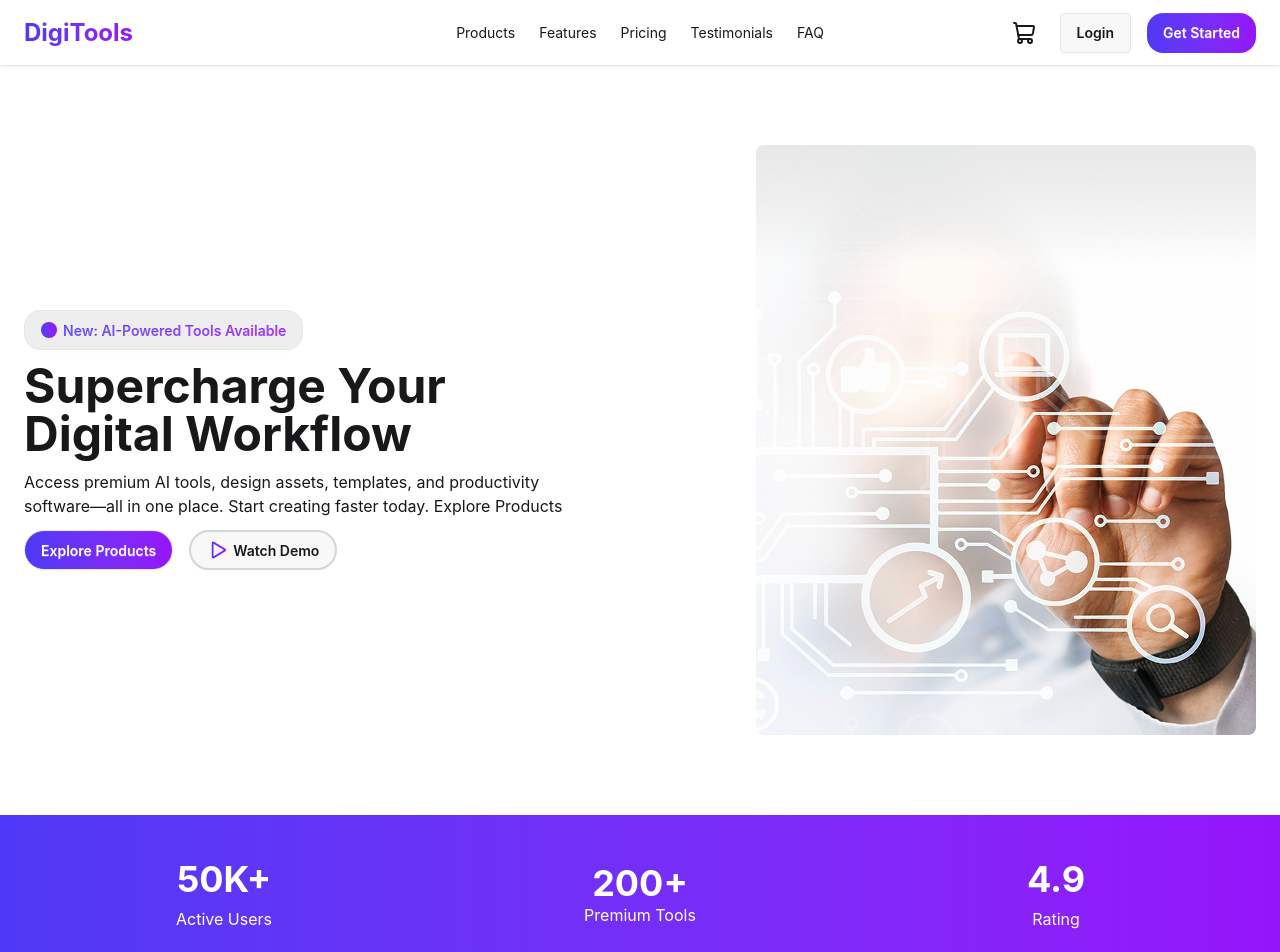
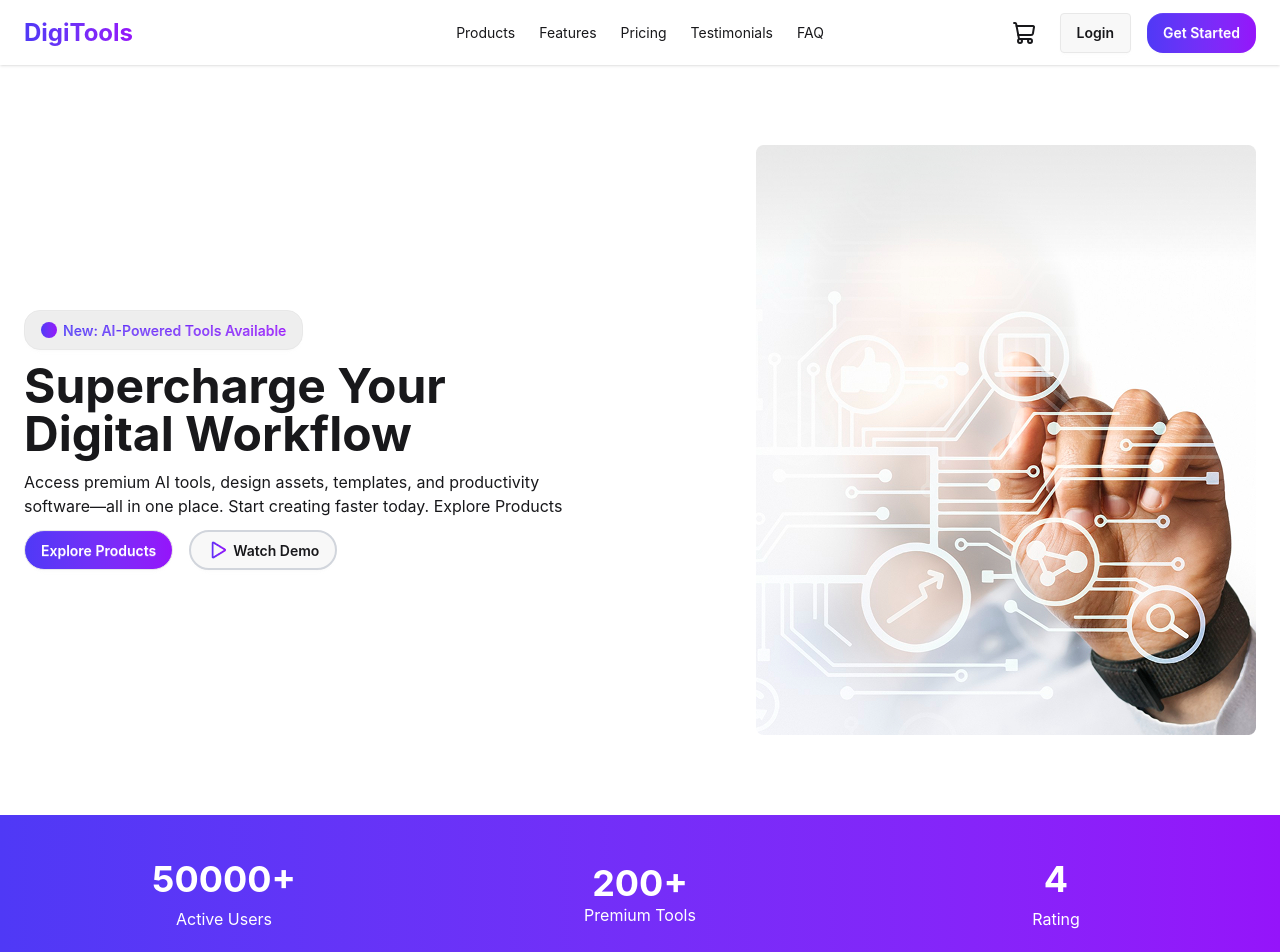
Before and after one commit to Saddam2508/B13-A06-Saddam, a React (Vite) app: page / in a window 1280 px wide. Shown: the top 952 px of the page. Built offline with nearby package versions, Linux system fonts and the light colour scheme.

Commit message:
active users count function added

```diff
--- a/src/App.jsx
+++ b/src/App.jsx
@@ -8,6 +8,7 @@ import Pricing from "./components/Pricing";
 import Products from "./components/Products";
 import Workflow from "./components/Workflow";
 import Footer from "./components/Footer";
+import Count from "./components/Count";
 
 const pricingDataFun = async () => {
   const response = await fetch("/pricing.json");
--- a/src/components/ActiveUsers.jsx
+++ b/src/components/ActiveUsers.jsx
@@ -1,19 +1,23 @@
 import React from "react";
+import Counter from "./Count";
+
+
 
 const ActiveUsers = () => {
+
   return (
     <div className="bg-linear-to-r from-[#4F39F6] to-[#9514FA]">
       <div className="grid grid-cols-3 gap-2 md:gap-4 p-3 md:p-6  text-white max-w-350 mx-auto justify-around items-center">
         <div className="text-center md:py-5 space-y-2">
-          <h2 className="text-4xl font-bold">50K+</h2>
+          <h2 className="text-4xl font-bold"><Counter end={50000} />+</h2>
           <p>Active Users</p>
         </div>
         <div className="text-center py-5">
-          <h2 className="text-4xl font-bold">200+</h2>
+          <h2 className="text-4xl font-bold"><Counter end={200} />+</h2>
           <p>Premium Tools</p>
         </div>
         <div className="text-center py-5 space-y-2">
-          <h2 className="text-4xl font-bold">4.9</h2>
+          <h2 className="text-4xl font-bold"><Counter end={4.9} /></h2>
           <p>Rating</p>
         </div>
       </div>
--- a/src/components/Banner.jsx
+++ b/src/components/Banner.jsx
@@ -33,7 +33,7 @@ const Banner = () => {
         </div>
       </div>
       <div className="banner-right">
-        <img src={banner} alt="Banner" className="object-contain" />
+        <img src={banner} alt="Banner" className="object-contain transition-all duration-300 ease-in-out hover:-translate-y-2 hover:scale-105 hover:shadow-xl" />
       </div>
     </div>
   );
--- /dev/null
+++ b/src/components/Count.jsx
@@ -0,0 +1,23 @@
+import { useEffect, useState } from "react";
+
+const Counter = ({ end, duration = 2 }) => {
+  const [count, setCount] = useState(0);
+
+  useEffect(() => {
+    let start = 0;
+    const increment = end / (duration * 60);
+    const interval = setInterval(() => {
+      start += increment;
+      if (start >= end) {
+        start = end;
+        clearInterval(interval);
+      }
+      setCount(Math.floor(start));
+    }, 1000 / 60);
+    return () => clearInterval(interval);
+  }, [end, duration]);
+
+  return <span>{count}</span>;
+};
+
+export default Counter;
--- a/src/components/GetStarted.jsx
+++ b/src/components/GetStarted.jsx
@@ -10,7 +10,7 @@ const GetStarted = () => {
         <p>Start using premium digital tools in minutes, not hours.</p>
       </div>
       <div className="grid sm:grid-cols-2 md:grid-cols-3 gap-6  p-10 md:mt-10">
-        <div className="rounded-lg shadow-md bg-white p-10 mt-10 text-center space-y-3 flex flex-col items-center relative">
+        <div className="rounded-lg shadow-md bg-white p-10 mt-10 text-center space-y-3 flex flex-col items-center relative transition-all duration-300 ease-in-out hover:-translate-y-2 hover:scale-105 hover:shadow-xl">
           <div className="rounded-full p-6 bg-amber-100">
             <img src={icon1} alt="Create Account" />
           </div>
@@ -22,7 +22,7 @@ const GetStarted = () => {
             01
           </div>
         </div>
-        <div className="rounded-lg shadow-md bg-white p-10 mt-10 text-center space-y-3 flex flex-col items-center relative">
+        <div className="rounded-lg shadow-md bg-white p-10 mt-10 text-center space-y-3 flex flex-col items-center relative transition-all duration-300 ease-in-out hover:-translate-y-2 hover:scale-105 hover:shadow-xl">
           <div className="rounded-full p-6 bg-amber-100">
             <img src={icon2} alt="Choose Products" />
           </div>
@@ -32,7 +32,7 @@ const GetStarted = () => {
             02
           </div>
         </div>
-        <div className="rounded-lg shadow-md bg-white p-10 mt-10 text-center space-y-3 flex flex-col items-center relative">
+        <div className="rounded-lg shadow-md bg-white p-10 mt-10 text-center space-y-3 flex flex-col items-center relative transition-all duration-300 ease-in-out hover:-translate-y-2 hover:scale-105 hover:shadow-xl">
           <div className="rounded-full p-6 bg-amber-100">
             <img src={icon3} alt="Start Creating" />
           </div>
--- a/src/components/PricingCard.jsx
+++ b/src/components/PricingCard.jsx
@@ -3,7 +3,7 @@ import React from "react";
 const PricingCard = ({ plan }) => {
   return (
     <div
-      className={`rounded-xl shadow-md ${plan.highlight ? "bg-linear-to-r from-[#4F39F6] to-[#9514FA] " : ""} p-10  space-y-3 relative flex flex-col`}
+      className={`rounded-xl shadow-md  ${plan.highlight ? "bg-linear-to-r from-[#4F39F6] to-[#9514FA] " : ""} p-10  space-y-3 relative flex flex-col transition-all duration-300 ease-in-out hover:-translate-y-2 hover:scale-105 hover:shadow-xl`}
     >
       <div>
         <h3
--- a/src/components/Product.jsx
+++ b/src/components/Product.jsx
@@ -15,7 +15,7 @@ const Product = ({ product, cart, setCart }) => {
   return (
     <div
       className={
-        "rounded-xl shadow-md  p-10  space-y-3 relative flex flex-col border-2 border-gray-100"
+        "rounded-xl shadow-md  p-10  space-y-3 relative flex flex-col border-2 border-gray-100 transition-all duration-300 ease-in-out hover:-translate-y-2 hover:scale-105 hover:shadow-xl"
       }
     >
       <div className="space-y-3">
```
Also changed, not shown: 1 other file (tests, documents, lock files or other folders).
